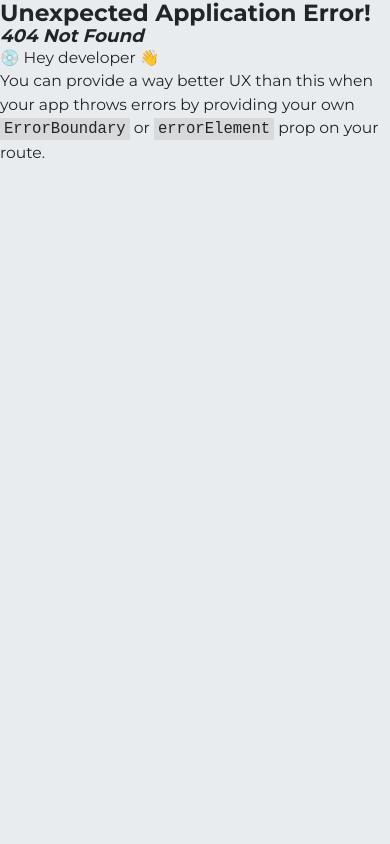
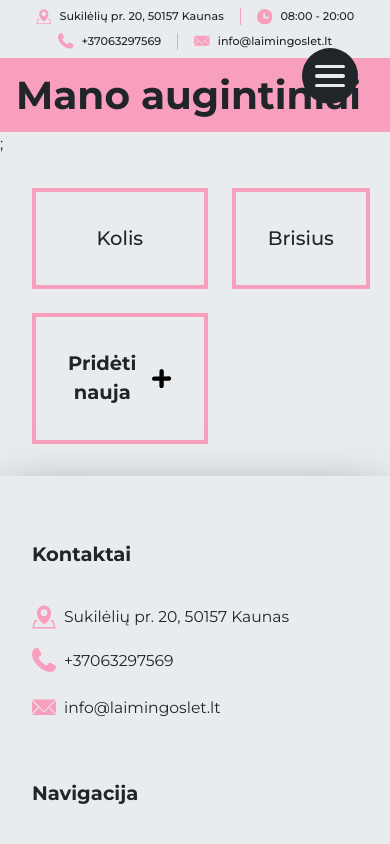
Before and after one commit to Jasiuka/vet-clinic, a React (Vite) app: page /mano-augintiniai in a window 390 px wide. Before the commit this address had no page. Shown: the top 844 px of the page. Built offline with nearby package versions, Linux system fonts and the light colour scheme.

Commit message:
some responsive design parts, user pets page, so fixes

```diff
--- a/src/base.style.css
+++ b/src/base.style.css
@@ -29,6 +29,7 @@
   --dark-grey: #212529;
   --light-grey: #e9ecef;
   --light-dark-grey: #798087;
+  --hover-light-pink: rgb(238, 238, 238);
   /* TRANSITION */
   --main-transition: all 0.3s ease;
   /* ICONS */
--- a/src/components/header/mobile-header/mobile-header-menu.component.jsx
+++ b/src/components/header/mobile-header/mobile-header-menu.component.jsx
@@ -9,6 +9,11 @@ export const MobileMenu = ({ isMenuOpen }) => {
       }`}
     >
       <ul className="list">
+        <li className="list-item">
+          <Link to={"prisijungti"} className="list-link">
+            Prisijungti
+          </Link>
+        </li>
         <li className="list-item">
           <Link className="list-link" to={"/"}>
             Pagrindinis
@@ -40,6 +45,7 @@ export const MobileMenu = ({ isMenuOpen }) => {
             DUK
           </Link>
         </li>
+
         <li className="list-item">
           <Link to={"/vizitas"} className="list-link list-booking pink-button">
             Registracija vizitui
--- a/src/components/header/mobile-header/mobile-header.style.css
+++ b/src/components/header/mobile-header/mobile-header.style.css
@@ -45,7 +45,7 @@
 }
 
 .bottom-rotate {
-  transform: rotate(45deg);
+  transform: rotate(45deg) translateY(-1px);
 }
 
 .center-remove {
@@ -140,6 +140,7 @@
   z-index: 20;
   pointer-events: none;
   overflow-x: hidden;
+  max-width: 100dvw;
 }
 
 .header-mobile__background--open {
@@ -177,8 +178,8 @@
 
 .paw-mobile {
   position: absolute;
-  width: 11rem;
-  height: 11rem;
+  width: clamp(9rem, 5vw, 11rem);
+  height: clamp(9rem, 5vw, 11rem);
   fill: var(--accent-color);
   top: 10%;
 }
@@ -209,7 +210,7 @@
   min-height: max-content;
   max-width: 60%;
   min-width: 10rem;
-  max-height: 20rem;
+  max-height: clamp(15rem, 10vw, 20rem);
   background-color: white;
   opacity: 1;
   visibility: visible;
@@ -218,6 +219,11 @@
   cursor: auto;
   gap: var(--gap-sm);
   /* overflow-y: scroll; */
+}
+
+.header-mobile__menu .cart-dropdown p:first-of-type {
+  color: var(--dark-grey);
+  font-size: var(--font-sm);
 }
 
 .header-mobile__menu .cart-dropdown__items {
@@ -283,12 +289,10 @@
     min-height: max-content;
     max-width: 95%;
   }
+
+  .header-mobile__button {
+    margin-top: 3rem;
+  }
 }
 
 /* 400px */
-
-@media only screen and (max-width: 25rem) {
-  .header-mobile__background-block {
-    height: 25.5vh;
-  }
-}
--- a/src/components/header/profile-dropdown.component.jsx
+++ b/src/components/header/profile-dropdown.component.jsx
@@ -12,7 +12,7 @@ export const ProfileDropdown = ({ isOpen, handleDropdownClick }) => {
         <div
           className={`profile-dropdown__content ${isOpen && "dropdown-open"} `}
         >
-          <Link to={"/augintiniai"}>Mano augintiniai</Link>
+          <Link to={"/mano-augintiniai"}>Mano augintiniai</Link>
           <Link to={"/nustatymai"}>Nustatymai</Link>
           <button>Atsijungti</button>
         </div>
--- a/src/main.jsx
+++ b/src/main.jsx
@@ -28,6 +28,8 @@ import { store } from "./store/store.js";
 import { Provider } from "react-redux";
 import AppointmentPage from "./pages/appointment/appointment.page.jsx";
 import ShopPage from "./pages/shop/shop.page.jsx";
+import Pets from "./pages/auth-users/pets/pets.page.jsx";
+import PetPage from "./pages/auth-users/pets/pet-page/pet-page.jsx";
 const router = createBrowserRouter([
   {
     path: "/",
@@ -105,6 +107,24 @@ const router = createBrowserRouter([
       </Layout>
     ),
   },
+
+  {
+    path: "mano-augintiniai",
+    element: (
+      <Layout>
+        <Pets />
+      </Layout>
+    ),
+  },
+
+  {
+    path: "/augintinis/:name/:id",
+    element: (
+      <Layout>
+        <PetPage />
+      </Layout>
+    ),
+  },
 ]);
 
 ReactDOM.createRoot(document.getElementById("root")).render(
--- /dev/null
+++ b/src/pages/auth-users/pets/pet-page/pet-page.jsx
@@ -0,0 +1,13 @@
+import { useParams } from "react-router-dom";
+export const PetPage = () => {
+  const { name, id } = useParams();
+
+  return (
+    <main className="pet-page">
+      <h1 className="page-heading">{name}</h1>
+      <div className="pet-page-inner"></div>
+    </main>
+  );
+};
+
+export default PetPage;
--- /dev/null
+++ b/src/pages/auth-users/pets/pets.page.jsx
@@ -0,0 +1,49 @@
+import "./pets.style.css";
+import "../../faq/accordion-plus-icon.component";
+import PlusIcon from "../../faq/accordion-plus-icon.component";
+import { Link } from "react-router-dom";
+export const Pets = () => {
+  const someData = [
+    {
+      name: "Kolis",
+      id: 1,
+    },
+    {
+      name: "Brisius",
+      id: 2,
+    },
+    {
+      name: "Reo",
+      id: 3,
+    },
+    {
+      name: "Lapius",
+      id: 4,
+    },
+  ];
+
+  return (
+    <main className="page pets">
+      <h1 className="page-heading">Mano augintiniai</h1>;
+      <div className="pets-inner">
+        {someData.map((pet) => {
+          return (
+            <Link
+              to={`/augintinis/${pet.name}/${pet.id}`}
+              key={pet.id}
+              className="pets__pet-card"
+            >
+              {pet.name}
+            </Link>
+          );
+        })}
+        <button className="pets__add-new" title="pridėti nauja">
+          Pridėti nauja
+          <PlusIcon />
+        </button>
+      </div>
+    </main>
+  );
+};
+
+export default Pets;
--- /dev/null
+++ b/src/pages/auth-users/pets/pets.style.css
@@ -0,0 +1,56 @@
+.pets-inner {
+  padding: var(--section-padding-top-bottom) var(--side-paddings);
+  display: grid;
+  gap: var(--gap-lg);
+  grid-template-columns: repeat(4, 1fr);
+}
+
+.pets__pet-card,
+.pets__add-new {
+  padding: var(--el-pd-lg);
+  border: 4px solid var(--accent-color);
+  transition: var(--main-transition);
+  cursor: pointer;
+  color: var(--dark-grey);
+}
+
+.pets__pet-card:link,
+.pets__pet-card:visited,
+.pets__pet-card {
+  font-size: var(--font-lg);
+  font-weight: 500;
+  text-align: center;
+}
+
+.pets__pet-card:hover,
+.pets__add-new:hover {
+  transform: scale(1.05);
+  background-image: linear-gradient(
+    to bottom,
+    #f9a8c520,
+    #faa2c220,
+    #fb9cbe20,
+    #fb96bb20,
+    #fc90b720
+  );
+}
+
+.pets__pet-card-name {
+  font-size: var(--font-lg);
+  font-weight: 500;
+  text-align: center;
+}
+
+.pets__add-new {
+  cursor: pointer;
+  font-size: var(--font-md);
+  background-color: transparent;
+  font-weight: 600;
+  display: flex;
+  align-items: center;
+  justify-content: center;
+  gap: var(--gap-md);
+}
+
+.pets__add-new .plus-icon {
+}
--- a/src/pages/faq/accordion-plus-icon.component.jsx
+++ b/src/pages/faq/accordion-plus-icon.component.jsx
@@ -2,7 +2,7 @@ export const PlusIcon = () => {
   return (
     <svg
       version="1.1"
-      className="accordion-icon"
+      className="accordion-icon plus-icon"
       xmlns="http://www.w3.org/2000/svg"
       xmlnsXlink="http://www.w3.org/1999/xlink"
       x="0px"
```
